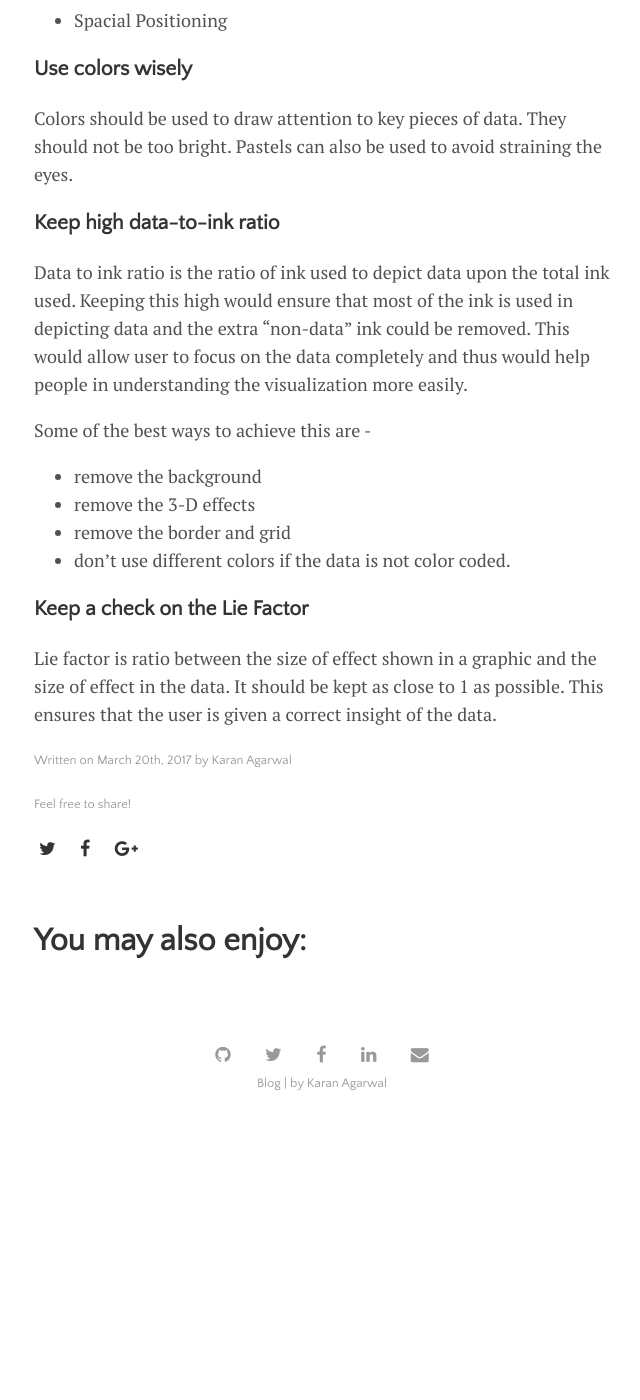
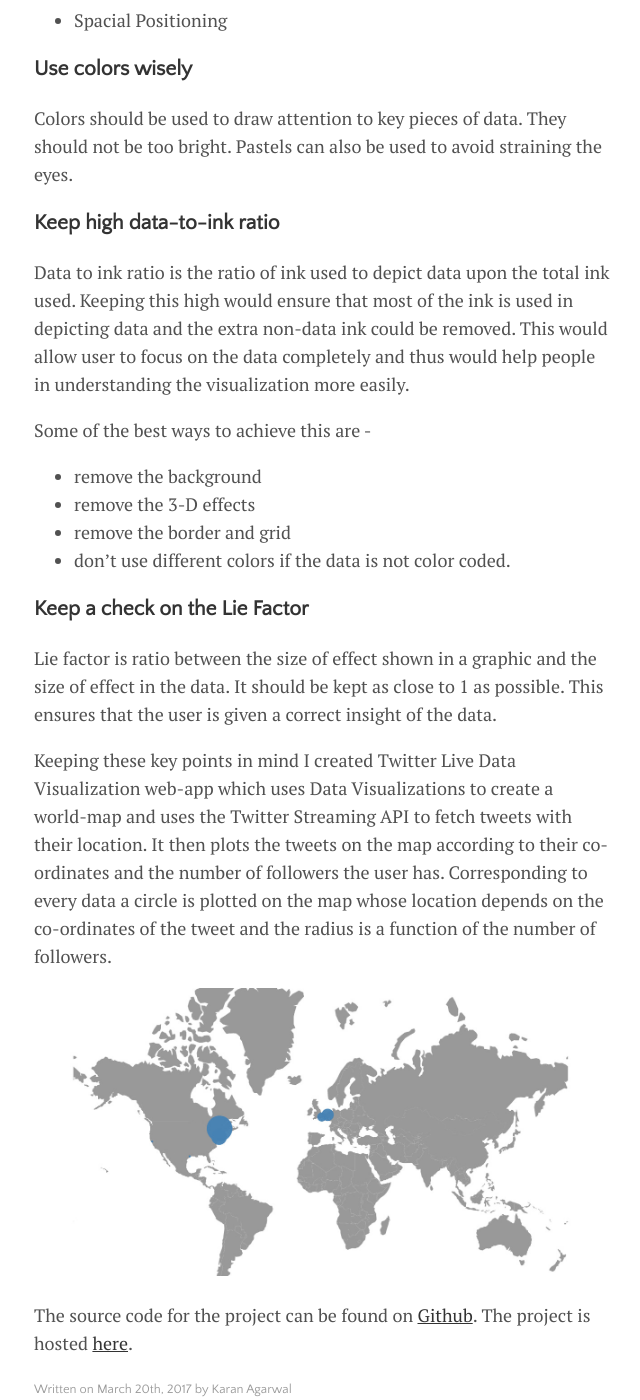
Before and after one commit to karanagarwal17/blog, a Jekyll site: the page built from _posts/2017-03-20-data-visualization.md, in a window 1280 px wide and 1400 px high, scrolled down 1319 px. Shown: the whole window, without its empty margins (318-958 px from the left). Built offline with Jekyll 4.4.1, drawn with Linux system fonts in a browser that asks for light colours; nearby versions of some CDN libraries; before the commit the page ends 2448 px from its top, so only the background shows below that; some of the changed text lies outside the part shown.

Commit message:
added the content about twitter app

```diff
--- a/_posts/2017-03-20-data-visualization.md
+++ b/_posts/2017-03-20-data-visualization.md
@@ -31,7 +31,7 @@ Colors should be used to draw attention to key pieces of data. They should not b
 
 ### Keep high data-to-ink ratio
 
-Data to ink ratio is the ratio of ink used to depict data upon the total ink used. Keeping this high would ensure that most of the ink is used in depicting data and the extra "non-data" ink could be removed. This would allow user to focus on the data completely and thus would help people in understanding the visualization more easily.
+Data to ink ratio is the ratio of ink used to depict data upon the total ink used. Keeping this high would ensure that most of the ink is used in depicting data and the extra non-data ink could be removed. This would allow user to focus on the data completely and thus would help people in understanding the visualization more easily.
 
 Some of the best ways to achieve this are -
 + remove the background
@@ -42,3 +42,11 @@ Some of the best ways to achieve this are -
 ### Keep a check on the Lie Factor
 
 Lie factor is ratio between the size of effect shown in a graphic and the size of effect in the data. It should be kept as close to 1 as possible. This ensures that the user is given a correct insight of the data.
+
+
+Keeping these key points in mind I created Twitter Live Data Visualization web-app which uses Data Visualizations to create a world-map and uses the Twitter Streaming API to fetch tweets with their location. It then plots the tweets on the map according to their co-ordinates and the number of followers the user has. Corresponding to every data a circle is plotted on the map whose location depends on the co-ordinates of the tweet and the radius is a function of the number of followers.
+
+![Twitter Live Data Visualization]({{site.github.url}}/images/twitter.jpeg)
+
+The source code for the project can be found on [Github](https://github.com/karanagarwal17/live-worldmap-visualization).
+The project is hosted [here](http://karanagarwal.me/live-worldmap-visualization).
```
Also changed, not shown: other parts of _posts/2017-03-20-data-visualization.md (+1 -1 lines), images/twitter.jpeg (added).
